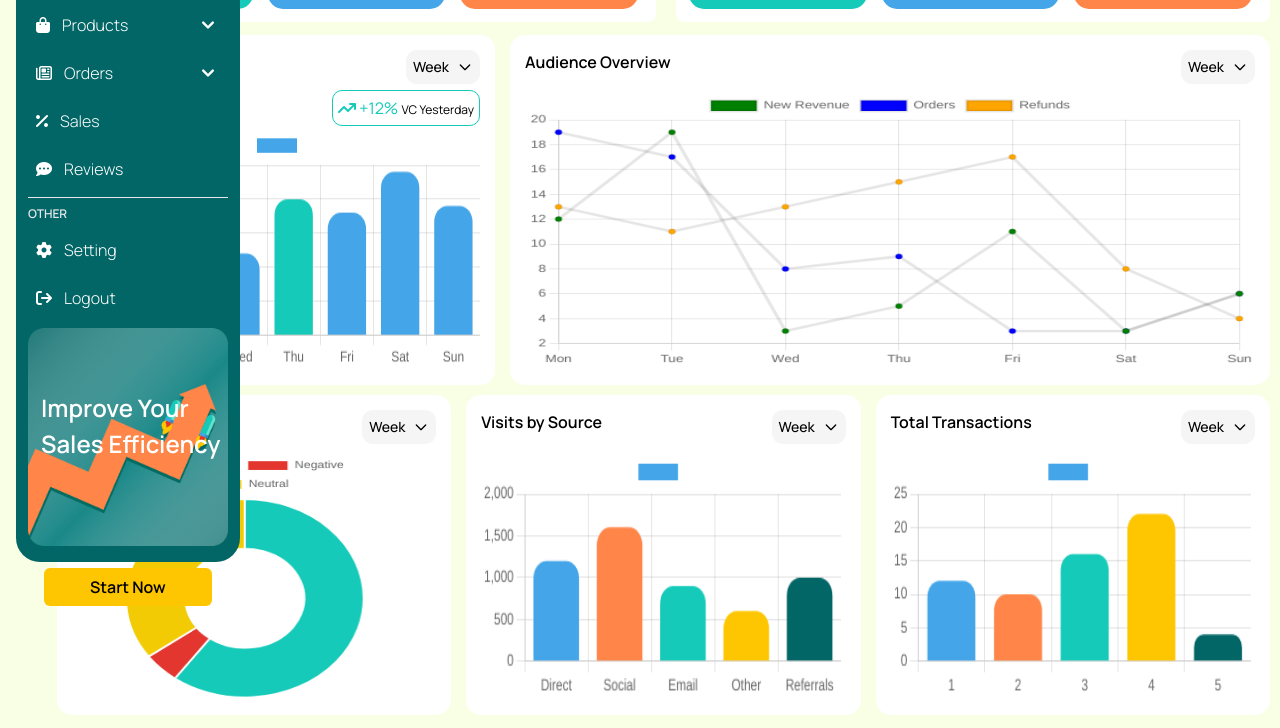
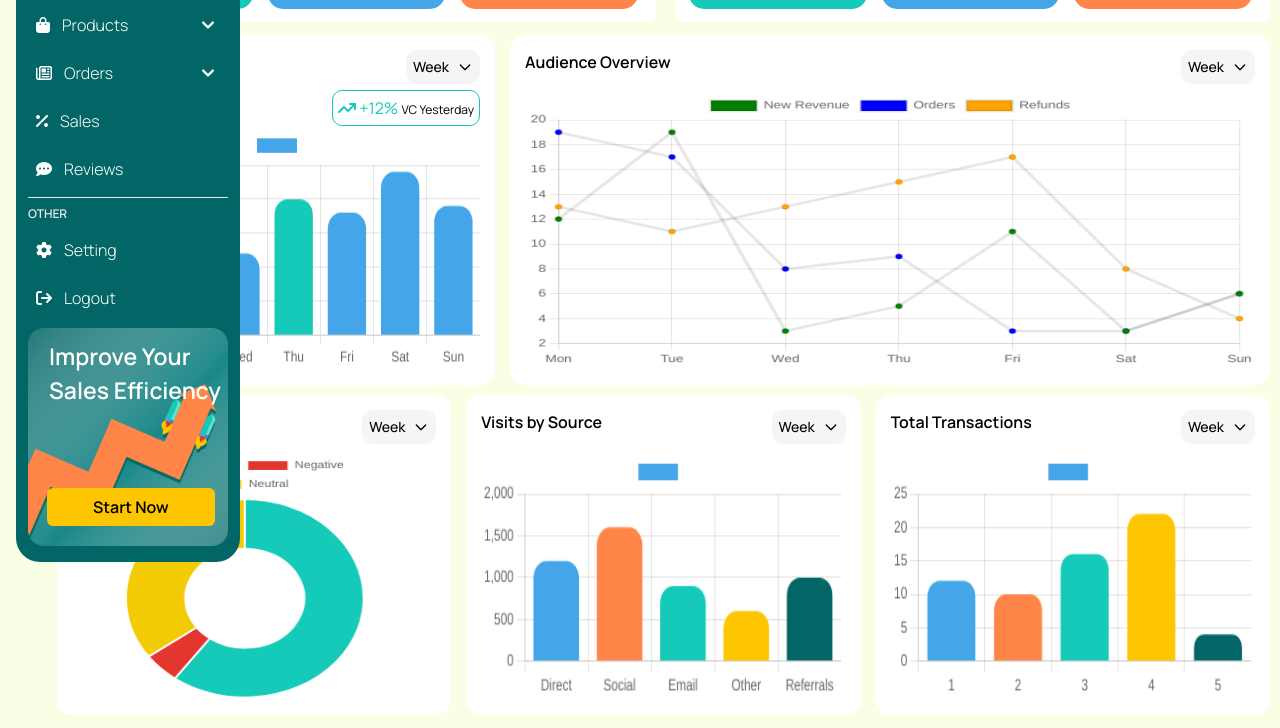
Before and after one commit to humbee-developers/comvi, a website: page public/index.html in a window 1280 px wide. Shown: the part 146-874 px from the top of the page. Drawn offline with nearby package versions, Linux system fonts and the light colour scheme.

Commit message:
button responsiveness fixed

```diff
--- a/public/index.html
+++ b/public/index.html
@@ -120,7 +120,7 @@
                         </a>
                      </li>
                   </ul>
-                  <div class="mt-px md:mt-px">
+                  <div class="mt-px md:mt-px relative md:relative">
                      <img src="/Background.png"  alt="">
                      <div class="absolute btm md:bottom">Improve Your Sales Efficiency </div>
                      <button class="absolute btn-style md:btn-style2 text-black">Start Now</button>
```
Also changed, not shown: public/output-style.css.
